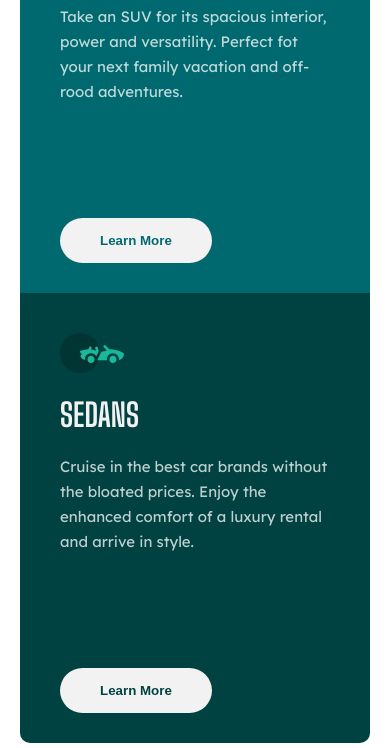
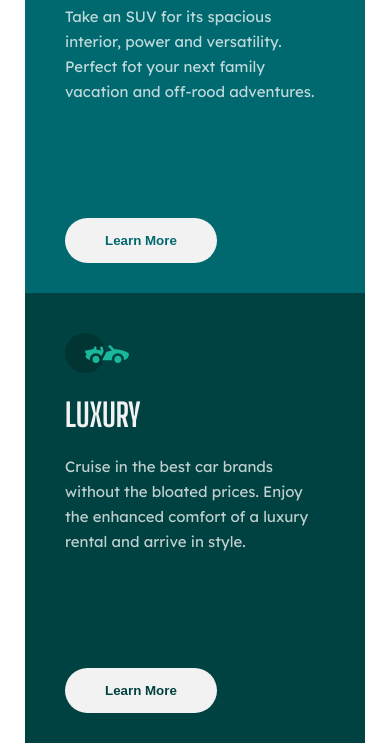
Before and after one commit to Kasia1781/3-column-preview-card, a plain HTML site: page index.html in a window 390 px wide. Shown: the part 354-1102 px from the top of the page. Drawn offline with Linux system fonts and the light colour scheme.

Commit message:
changed responsive

```diff
--- a/index.html
+++ b/index.html
@@ -23,30 +23,44 @@
 	<body>
 		<div class="cards">
 			<div class="card sedans">
+                <div>
+
+
                     <img src="/img/icon-sedans.svg" alt="Sedan car" />
                     <h1 class="title">sedans</h1>
                     <p class="text">
                         Choose a sedan for its affordability and excellenet fuel economy.
                         Ideal for cruising in the city or on your next road trip.
                     </p>
+                </div>
 
 				<button class="btn one">Learn More</button>
 			</div>
 			<div class="card suvs">
+
+                <div>
+
+
                     <img src="/img/icon-suvs.svg" alt="Suvn car" />
                     <h1 class="title">suvs</h1>
                     <p class="text">
                         Take an SUV for its spacious interior, power and versatility. Perfect fot your next family vacation and off-rood adventures.
                     </p>
+                </div>
 
 				<button class="btn two">Learn More</button>
 			</div>
 			<div class="card luxury">
+
+                <div>
+
+
                     <img src="/img/icon-luxury.svg" alt="Luxury car" />
-				<h1 class="title">sedans</h1>
+                    <h1 class="title">luxury</h1>
                     <p class="text">
                         Cruise in the best car brands without the bloated prices. Enjoy the enhanced comfort of a luxury rental and arrive in style.
                     </p>
+                </div>
 
 				<button class="btn three">Learn More</button>
 			</div>
--- a/sass/main.scss
+++ b/sass/main.scss
@@ -22,7 +22,8 @@ body {
 }
 
 .cards {
-	width: 320px;
+	max-width: 350px;
+    padding: 5px;
 	border-radius: 10px;
 	overflow: hidden;
 
@@ -98,16 +99,16 @@ body {
 	background-color: c.$Very-dark-cyan;
 }
 
-@media (min-width: 375px) and (max-width: 768px) {
-	.cards {
-		width: 350px;
-	}
-}
+// @media (min-width: 375px) and (max-width: 768px) {
+// 	.cards {
+// 		width: 350px;
+// 	}
+// }
 @media (min-width: 768px) {
 	.cards {
 		display: flex;
 		justify-content: center;
 		align-items: center;
-		width: 920px;
+		max-width: 920px;
 	}
 }
```
Also changed, not shown: css/main.css, 1 other file. Lines whose indentation alone changed are shown as unchanged.
